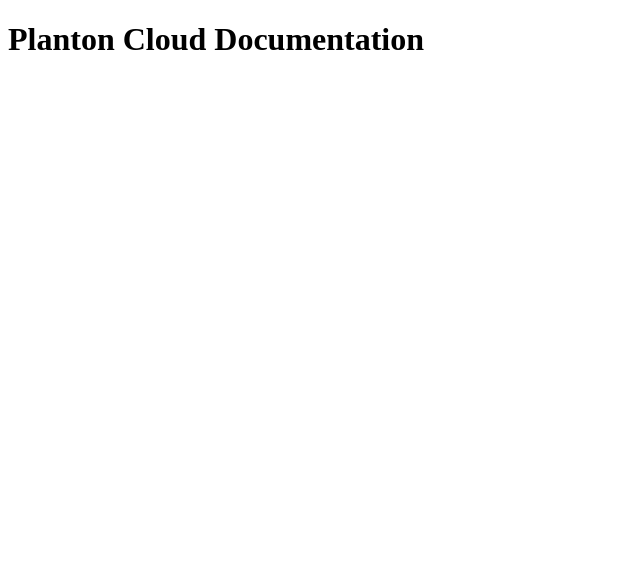
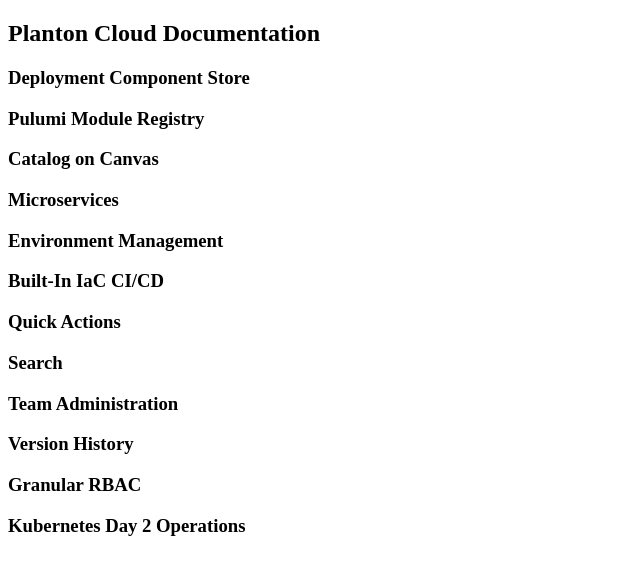
Before and after one commit to plantoncloud/docs.planton.cloud, a Next.js app: page / in a window 1280 px wide. Shown: the top 574 px of the page, without its empty margins (0-640 px from the left). Built offline with nearby package versions, Linux system fonts and the light colour scheme.

Commit message:
added placeholders

```diff
--- /dev/null
+++ b/pages/built-in-ci-cd.mdx
@@ -0,0 +1,3 @@
+## Built-In CI/CD
+
+### Stack Job Runners
--- /dev/null
+++ b/pages/connections.mdx
@@ -0,0 +1 @@
+## Connections
--- /dev/null
+++ b/pages/deployment-store.mdx
@@ -0,0 +1 @@
+## Deployment Component Store Coming Soon
--- a/pages/index.mdx
+++ b/pages/index.mdx
@@ -1 +1,14 @@
-# Planton Cloud Documentation
+## Planton Cloud Documentation
+
+### Deployment Component Store
+### Pulumi Module Registry
+### Catalog on Canvas
+### Microservices
+### Environment Management
+### Built-In IaC CI/CD
+### Quick Actions
+### Search
+### Team Administration
+### Version History
+### Granular RBAC
+### Kubernetes Day 2 Operations
--- /dev/null
+++ b/pages/k8s-d2-ops.mdx
@@ -0,0 +1,6 @@
+## Kubernetes Day 2 Operations
+
+### kubectl get
+### kubectl describe
+### kubectl exec
+### pod logs
--- /dev/null
+++ b/pages/pulumi-modules.mdx
@@ -0,0 +1,5 @@
+## Pulumi Modules Coming Soon
+
+### Default Modules
+
+### Custom Modules
--- /dev/null
+++ b/pages/resource-explorer.mdx
@@ -0,0 +1 @@
+## Resource Explorer Coming Soon
--- /dev/null
+++ b/pages/version-history.mdx
@@ -0,0 +1 @@
+## Version History
```
Also changed, not shown: pages/_meta.ts (+9 -1 lines), pages/microservices.mdx (added, +15 -0 lines), 1 other file (tests, documents, lock files or other folders).
